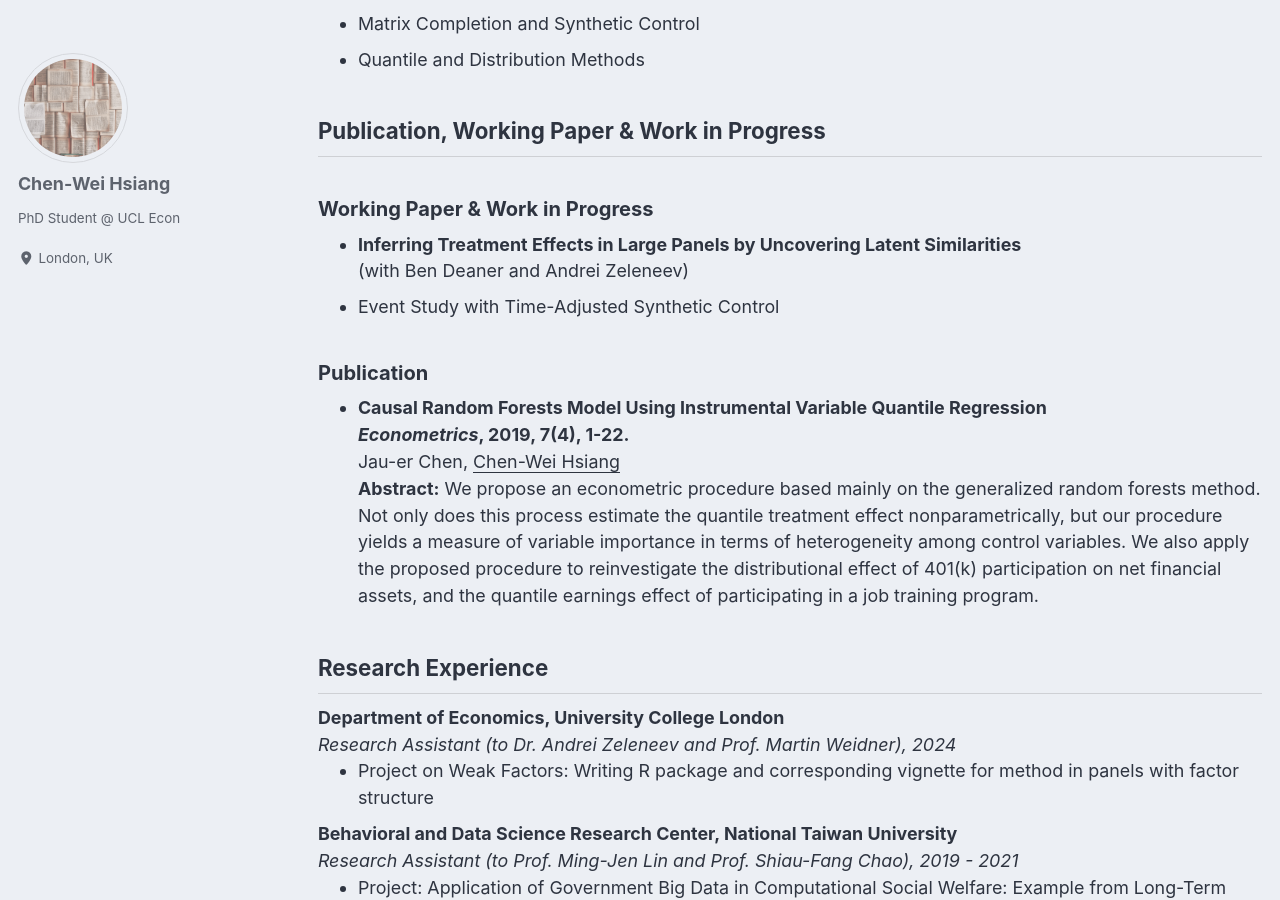
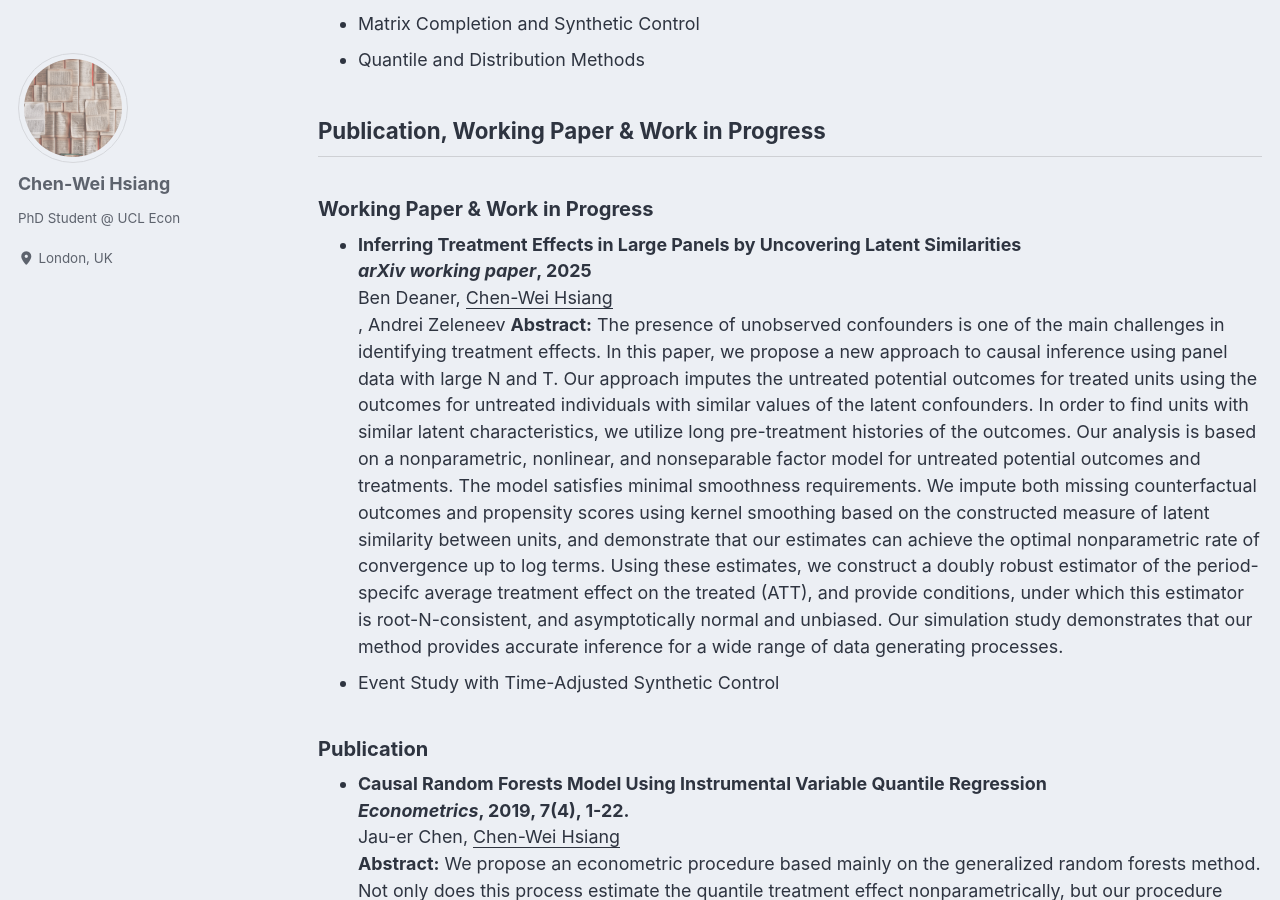
Before and after one commit to chenweihsiang/chenweihsiang.github.io, a Jekyll site: the page built from _pages/cv.md, in a window 1280 px wide and 900 px high, scrolled down 597 px. Built offline with Jekyll 4.4.1, drawn with Linux system fonts in a browser that asks for light colours; cached includes are drawn as plain includes.

Commit message:
Update cv.md

```diff
--- a/_pages/cv.md
+++ b/_pages/cv.md
@@ -45,7 +45,9 @@ author_profile: true
 <ul style="margin: 0;">
 <li>
 <strong>Inferring Treatment Effects in Large Panels by Uncovering Latent Similarities</strong><br/>
-(with Ben Deaner and Andrei Zeleneev)
+<strong><em>arXiv working paper</em>, 2025</strong><br/>
+Ben Deaner, <ins>Chen-Wei Hsiang</ins><br/>, Andrei Zeleneev
+<strong>Abstract:</strong> The presence of unobserved confounders is one of the main challenges in identifying treatment effects. In this paper, we propose a new approach to causal inference using panel data with large N and T. Our approach imputes the untreated potential outcomes for treated units using the outcomes for untreated individuals with similar values of the latent confounders. In order to find units with similar latent characteristics, we utilize long pre-treatment histories of the outcomes. Our analysis is based on a nonparametric, nonlinear, and nonseparable factor model for untreated potential outcomes and treatments. The model satisfies minimal smoothness requirements. We impute both missing counterfactual outcomes and propensity scores using kernel smoothing based on the constructed measure of latent similarity between units, and demonstrate that our estimates can achieve the optimal nonparametric rate of convergence up to log terms. Using these estimates, we construct a doubly robust estimator of the period-specifc average treatment effect on the treated (ATT), and provide conditions, under which this estimator is root-N-consistent, and asymptotically normal and unbiased. Our simulation study demonstrates that our method provides accurate inference for a wide range of data generating processes.
 </li>
 <li>
 Event Study with Time-Adjusted Synthetic Control
```
